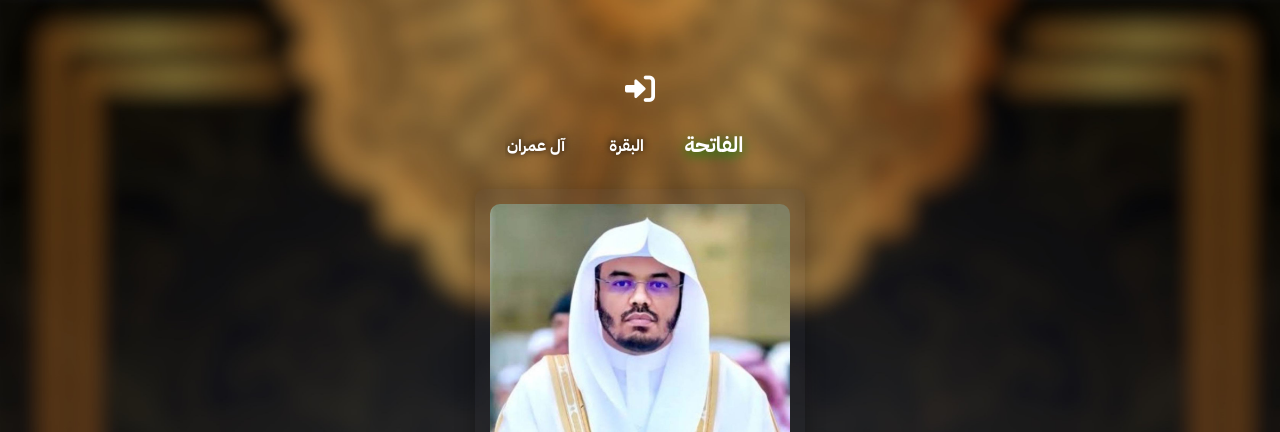
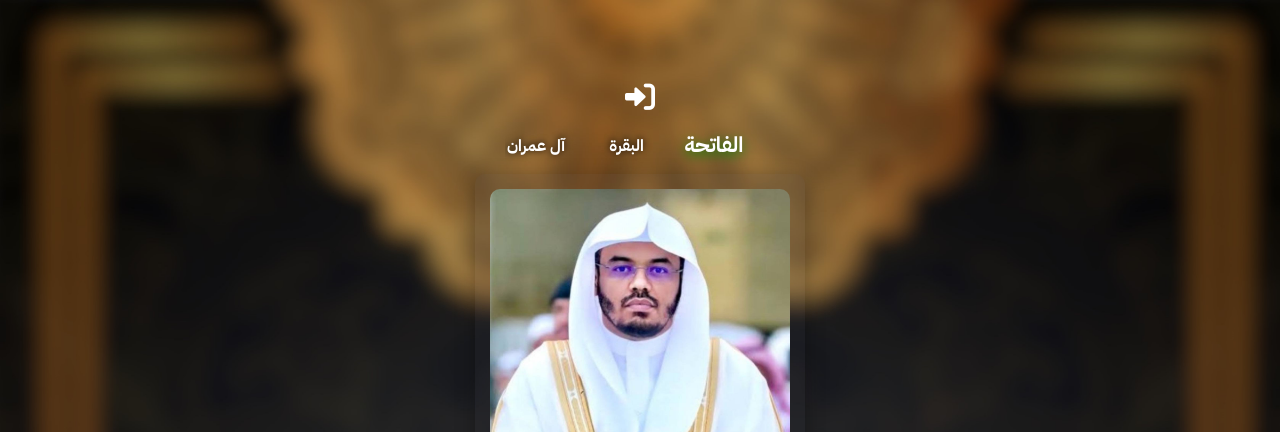
Before and after one commit to ziad880/test, a plain HTML site: page yasser/yasser.html in a window 1280 px wide. Shown: the top 432 px of the page. Drawn offline with Linux system fonts and the light colour scheme; a web font is replaced by a local one.

Commit message:
Update styles.css

```diff
--- a/styles.css
+++ b/styles.css
@@ -136,6 +136,7 @@ button:hover {
     -webkit-overflow-scrolling: touch; /* تمكين التمرير السلس على الأجهزة اللمسية */
     padding: 10px;
     margin: 0;
+    margin-top: -15px;
     scrollbar-width: none; /* إخفاء شريط التمرير في Firefox */
     width: 100%; /* تأكد من أن الحاوية تأخذ عرضًا كاملًا */
     box-sizing: border-box; /* تضمين padding و border في العرض الإجمالي */
@@ -209,7 +210,7 @@ html, body {
 }
 #back{
     font-size: 1.5em;
-
+    margin: 10px;
 }
 a {
     -webkit-tap-highlight-color: transparent;
@@ -241,7 +242,7 @@ a {
     margin: 0 5px; /* إضافة مسافات بين الأزرار */
     max-width: 50px; /* تحديد الحد الأقصى لعرض الأزرار */
     max-height: 50px; /* تحديد الحد الأقصى لارتفاع الأزرار */
-    transition: transform 0.2s ease; /* تطبيق التحويل (التحجيم) بشكل سلس */
+
     border: none; /* إزالة الإطار الافتراضي للأزرار */
     border-radius: 5px; /* جعل زوايا الأزرار مستديرة */
     transition: transform 0.2s ease; /* إضافة تأثير عند التفاعل مع الأزرار */
@@ -253,11 +254,7 @@ a {
 .button-container button:focus {
     outline: none; /* إزالة الإطار الخارجي عند النقر */
 }
-.fa-lg {
-    font-size: 1.25em;
-    line-height: 2.05em;
-    vertical-align: -.075em;
-}
+
 @media (max-width: 600px) {
     .button-container {
         padding: 5px; /* تقليل التباعد الداخلي للحاوية على الشاشات الأصغر */
```
